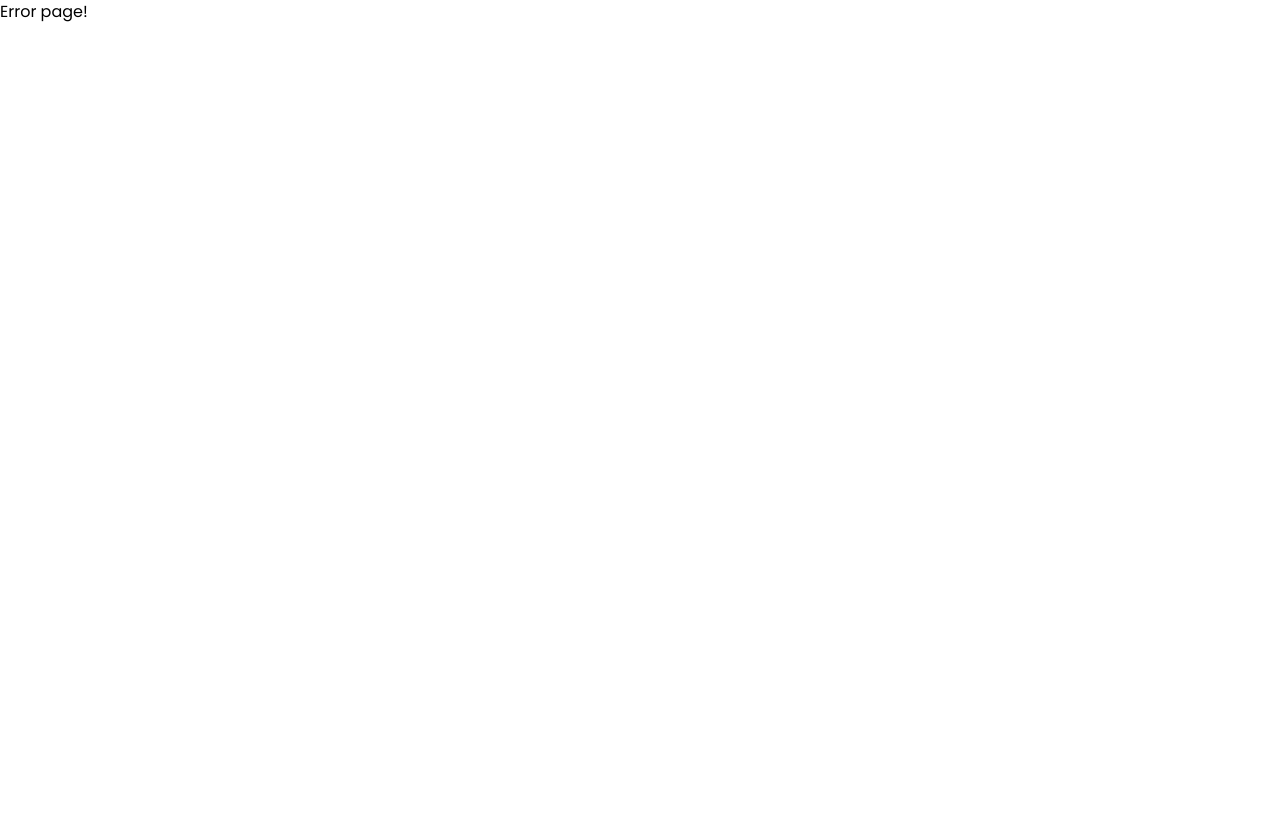
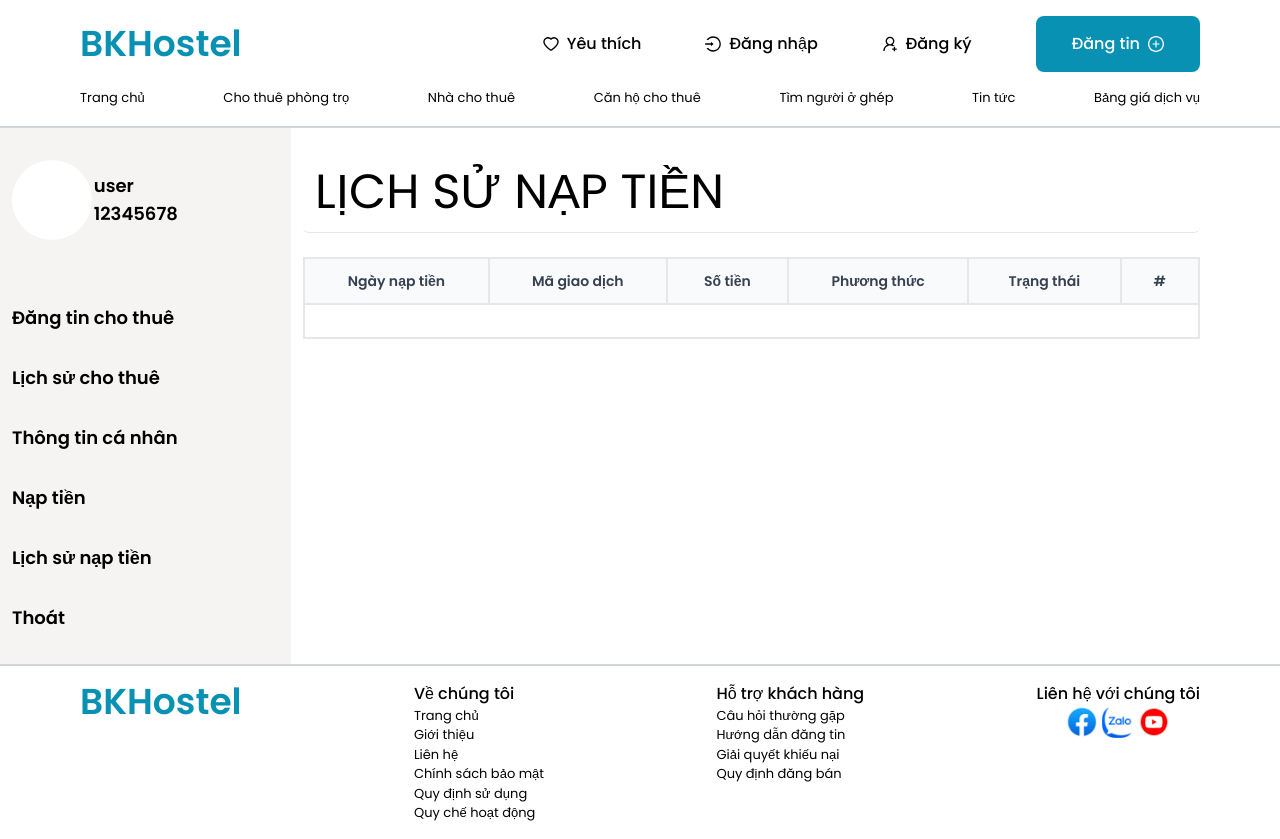
Before and after one commit to trickstars/fe-bkhostel, a React (Vite) app: page /history-money/history in a window 1280 px wide. Before the commit this address had no page. Before the commit the page ends 800 px from the top, so only its background shows below. Built offline with nearby package versions, Linux system fonts and the light colour scheme.

Commit message:
add pages userList(Admin), history-money(User)

```diff
--- /dev/null
+++ b/src/pages/history-money/history-money.jsx
@@ -0,0 +1,48 @@
+const HistoryMoney = () => {
+    return (
+        <div className="grid grid-cols-8 gap-3 mr-20 ">
+            <div className="font-semibold row-start-1 row-span-7 col-start-1 col-span-2 pl-3 text-lg bg-[#F5F4F3]">
+                <div className="py-8 grid grid-cols-2">
+                    <div className="grid grid-cols-2">
+                        <div className="w-20 h-20 rounded-full bg-white items-center">
+                            <p></p>
+                        </div>
+                        <div className="pl-3 pt-3 items-center justify-center">
+                            <div className="hover:cursor-pointer">user</div>
+                            <div>12345678</div>
+                        </div>
+                    </div>
+                </div>
+                <div className="my-8 hover:cursor-pointer">Đăng tin cho thuê</div>
+                <div className="my-8 hover:cursor-pointer">Lịch sử cho thuê</div>
+                <div className="my-8 hover:cursor-pointer">Thông tin cá nhân</div>
+                <div className="my-8 hover:cursor-pointer">Nạp tiền</div>
+                <div className="my-8 hover:cursor-pointer">Lịch sử nạp tiền</div>
+                <div className="my-8 hover:cursor-pointer">Thoát</div>
+            </div>
+            <div className="flex flex-col row-start-1 row-span-7 col-start-3 col-span-6 ml-5">
+                <div className="px-3 py-4 mt-6 border-b border-gray rounded-md h-fit text-5xl">
+                    NẠP TIỀN
+                </div>
+                <div className="px-3 py-4 mt-3 bg-gray-300 border-b border-gray rounded-md h-fit text-2xl">
+                    <div>Số dư ví</div>
+                    <div className="pt-10">0</div>
+                </div>
+                <div className="text-2xl py-3 mt-6">
+                    Phương thức nạp tiền
+                </div>
+                <div className="px-3 py-3 bg-gray-300 border-b border-gray rounded-md h-40 text-2xl">
+                </div>
+                <div className="col-start-3 col-span-6 text-2xl py-3 mt-6">
+                    Số tiền nạp
+                </div>
+                <div className="px-3 py-3 border border-gray rounded-md h-14 text-2xl">
+                </div>
+                <button className='justify-center items-center rounded-md px-3 py-3 mt-8 mb-16 bg-[#0000FF]'>
+                    <p className='text-sm text-white text-3xl font-semibold'>Nạp Tiền</p>
+                </button>
+            </div>
+        </div>
+    )
+}
+export default HistoryMoney
--- /dev/null
+++ b/src/pages/history-money/recharge.jsx
@@ -0,0 +1,77 @@
+const Recharge = () => {
+    return (
+        <div className="grid grid-cols-8 gap-3 mr-20 ">
+            <div className="font-semibold row-start-1 row-span-7 col-start-1 col-span-2 pl-3 text-lg bg-[#F5F4F3]">
+                <div className="py-8 grid grid-cols-2">
+                    <div className="grid grid-cols-2">
+                        <div className="w-20 h-20 rounded-full bg-white items-center">
+                            <p></p>
+                        </div>
+                        <div className="pl-3 pt-3 items-center justify-center">
+                            <div className="hover:cursor-pointer">user</div>
+                            <div>12345678</div>
+                        </div>
+                    </div>
+                </div>
+                <div className="my-8 hover:cursor-pointer ">Đăng tin cho thuê</div>
+                <div className="my-8 hover:cursor-pointer">Lịch sử cho thuê</div>
+                <div className="my-8 hover:cursor-pointer">Thông tin cá nhân</div>
+                <div className="my-8 hover:cursor-pointer">Nạp tiền</div>
+                <div className="my-8 hover:cursor-pointer">Lịch sử nạp tiền</div>
+                <div className="my-8 hover:cursor-pointer">Thoát</div>
+            </div>
+            <div className="flex flex-col row-start-1 row-span-7 col-start-3 col-span-6  ">
+                <div className="px-3 py-4 mt-6 border-b border-gray rounded-md h-fit text-5xl mb-6">
+                    LỊCH SỬ NẠP TIỀN
+                </div>
+                <table class="w-full text-sm text-center text-gray-500 dark:text-gray-400 border-2">
+                    <thead class="text-sm text-gray-700 bg-gray-50 dark:bg-gray-700 dark:text-gray-400">
+                        <tr>
+                            <th scope="col" class="px-6 py-3 border-b-2 border-r-2">
+                                Ngày nạp tiền
+                            </th>
+                            <th scope="col" class="px-6 py-3 border-b-2 border-r-2">
+                                Mã giao dịch
+                            </th>
+                            <th scope="col" class="px-6 py-3 border-b-2 border-r-2">
+                                Số tiền
+                            </th>
+                            <th scope="col" class="px-6 py-3 border-b-2 border-r-2">
+                                Phương thức
+                            </th>
+                            <th scope="col" class="px-6 py-3 border-b-2 border-r-2">
+                                Trạng thái
+                            </th>
+                            <th scope="col" class="px-6 py-3 border-b-2 border-r-2">
+                                #
+                            </th>
+                        </tr>
+                    </thead>
+                    <tbody>
+                        <tr class="bg-white border-b dark:bg-gray-800 dark:border-gray-700">
+                            <td class="px-6 py-4 grid-cols-6">
+
+                            </td>
+                            <td class="px-6 py-4">
+
+                            </td>
+                            <td class="px-6 py-4">
+
+                            </td>
+                            <td class="px-6 py-4">
+
+                            </td>
+                            <td class="px-6 py-4">
+
+                            </td>
+                            <td class="px-6 py-4">
+
+                            </td>
+                        </tr>
+                    </tbody>
+                </table>
+            </div>
+        </div>
+    )
+}
+export default Recharge;
--- /dev/null
+++ b/src/pages/user-detail/components/user-detail.jsx
@@ -0,0 +1,9 @@
+const UserDetail = () => {
+    return (
+        <div className="ml-10">
+            <div className="mb-2 p-2 hover:cursor-pointer hover:bg-[#B6D6F2] rounded-3xl ">Add new user</div>
+            <div className="p-2 hover:cursor-pointer hover:bg-[#B6D6F2] rounded-3xl">User list</div>
+        </div>
+    )
+}
+export default UserDetail;
--- /dev/null
+++ b/src/pages/user-detail/user-list.jsx
@@ -0,0 +1,52 @@
+import { PiTelevision } from "react-icons/pi";
+import { RxAvatar } from "react-icons/rx";
+import { CiCreditCard2 } from "react-icons/ci";
+import { IoCartOutline } from "react-icons/io5";
+import { TiArrowSortedDown } from "react-icons/ti";
+import { useState } from "react";
+import UserDetail from "./components/user-detail";
+import { RiArrowDropRightFill } from "react-icons/ri";
+import { RiArrowDownSFill } from "react-icons/ri";
+const style = {
+    color: '#25BEB9', fontSize: '1.5rem'
+}
+const style_list = "flex flex-row items-center pl-3 ml-2 hover:bg-[#B6D6F2] rounded-3xl";
+
+const UserList = () => {
+    const [show, setShow] = useState(false);
+    const handleClick = () => {
+        if (show == false) return setShow(true);
+        else return setShow(false);
+
+    }
+    return (
+        <div className="grid grid-cols-10 gap-3 bg-[#b6d6f2]">
+            <div className=" h-screen col-start-1 col-span-2 pl-3 text-lg bg-white">
+                <div className="my-8 ml-4 mb-3 hover:cursor-pointer text-4xl font-semibold text-[#0891B2]">BKHOSTEL</div>
+                <div className = {style_list}>
+                    <PiTelevision style={style}/>
+                    <div className="my-8 hover:cursor-pointer ml-2 ">Statistics</div>
+                </div>
+                <div className = {style_list}>
+                    <RxAvatar style={style}/>
+                    <div className="my-8 hover:cursor-pointer ml-2">Users</div>
+
+                    {show === true ? <RiArrowDownSFill onClick={handleClick} style={{marginLeft: '105px', fontSize: '20px'}}/>
+                    :  <RiArrowDropRightFill onClick={handleClick} style={{marginLeft: '100px', fontSize: '30px'}}/> }
+                </div>
+                {show == true ? <UserDetail /> : <></> }
+                <div className={style_list}>
+                    <CiCreditCard2 style={style}/>
+                    <div className="my-8 hover:cursor-pointer ml-2">Post</div>
+                </div>
+                <div className={style_list}>
+                    <IoCartOutline style={style}/>
+                    <div className="my-8 hover:cursor-pointer ml-2">Pricing</div>
+                </div>
+            </div>
+        </div>
+
+    );
+}
+
+export default UserList;
--- a/src/routes/index.jsx
+++ b/src/routes/index.jsx
@@ -9,6 +9,9 @@
 import SendPasswordPage from '../pages/send-password/SendPassword';
 import SavePost from '../pages/save-post/SavePost';
 import PostDetail from '../pages/post-detail/PostDetail';
+import HistoryMoney from '../pages/history-money/history-money';
+import Recharge from '../pages/history-money/recharge';
+import UserList from '../pages/user-detail/user-list';
 const router = createBrowserRouter([
   {
     path: '/',
@@ -51,7 +54,23 @@
     element: <PostDetail />,
     errorElement: <ErrorPage />,
   },
-
+  {
+    path: '/history-money',
+    element: <UserLayout />,
+    errorElement: <ErrorPage />,
+    children: [{ index: true, element: <HistoryMoney /> }],
+  },
+  {
+    path: '/history-money/history',
+    element: <UserLayout />,
+    errorElement: <ErrorPage />,
+    children: [{ index: true, element: <Recharge /> }],
+  },
+  {
+    path: '/user-list',
+    element: <UserList />,
+    errorElement: <ErrorPage />,
+  },
   // Admin routes will be updated soon
 ]);
 
```
